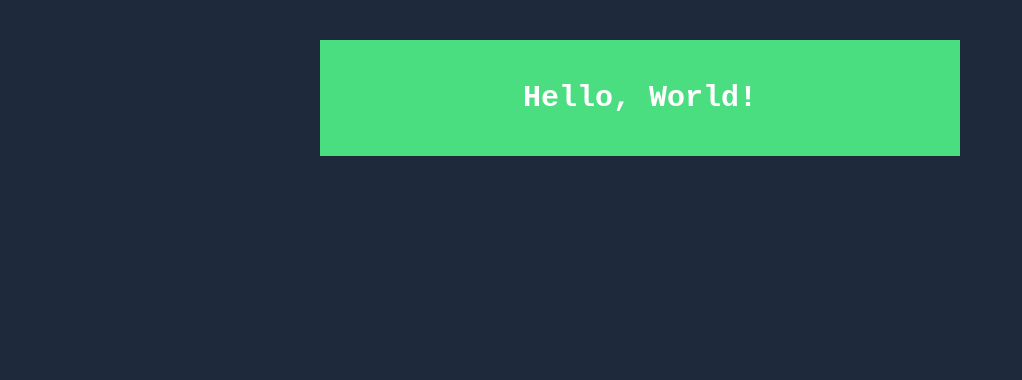
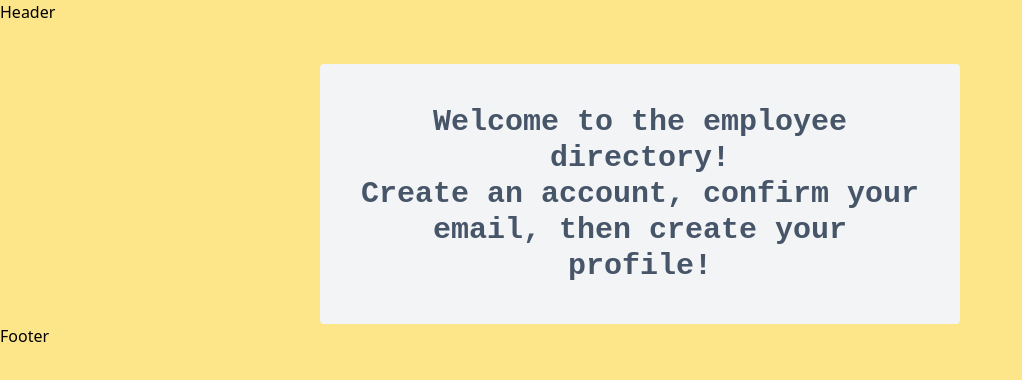
Before and after one commit to spencer-eagleton/react-directory, a React app: page / in a window 1280 px wide. Shown: the top 380 px of the page, without its empty margins (0-1022 px from the left). Built offline with nearby package versions, Linux system fonts and the light colour scheme.

Commit message:
created layout and welcome page

```diff
--- a/src/App.css
+++ b/src/App.css
@@ -2,5 +2,5 @@
   Example of using Tailwind classes in a CSS file:
 */
 body {
-  @apply bg-slate-800;
+  @apply bg-amber-200;
 }
--- a/src/App.jsx
+++ b/src/App.jsx
@@ -1,23 +1,32 @@
 import './App.css'; /* Global CSS */
-import styles from './App.module.css'; /* CSS Modules */
+import styles from './App.module.css';
+ /* CSS Modules */
+import Layout from './views/Layout/Layout';
+import Welcome from './views/Welcome/Welcome';
 
 export default function App() {
   return (
-    <h1
-      className={`
-      bg-green-400
+    <div
+
+    >
+      <Layout>
+        <div className={`
+    bg-gray-100
       text-3xl
       text-center
-      text-white
+      rounded
+    text-slate-600
       font-bold
       p-10
       w-1/2
       mx-auto
       mt-10
       ${styles.myCustomCssClass}
-      `}
-    >
-      Hello, World!
-    </h1>
+    `}>
+
+        <Welcome />
+        </div>
+      </Layout>
+    </div>
   );
 }
--- /dev/null
+++ b/src/components/layout/Footer.jsx
@@ -0,0 +1,6 @@
+
+export default function Footer() {
+  return (
+    <div>Footer</div>
+  )
+}
--- /dev/null
+++ b/src/components/layout/Header.jsx
@@ -0,0 +1,6 @@
+
+export default function Header() {
+  return (
+    <div>Header</div>
+  )
+}
--- /dev/null
+++ b/src/views/Layout/Layout.jsx
@@ -0,0 +1,11 @@
+import Header from "../../components/layout/Header"
+import Footer from "../../components/layout/Footer"
+export default function Layout({ children }) {
+  return (
+    <div>
+        <Header />
+        <main>{children}</main>
+        <Footer />
+    </div>
+  )
+}
--- /dev/null
+++ b/src/views/Welcome/Welcome.jsx
@@ -0,0 +1,9 @@
+
+export default function Welcome() {
+  return (
+    <>
+        <h1>Welcome to the employee directory!</h1>
+        <p>Create an account, confirm your email, then create your profile!</p>
+    </>
+  )
+}
```
Lines whose indentation alone changed are shown as unchanged.
